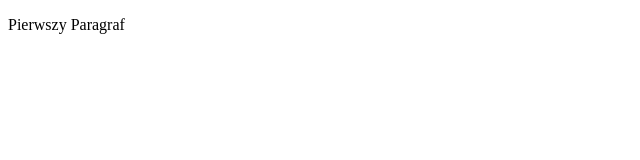
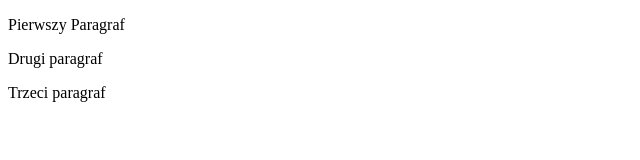
Before and after one commit to zxspace1/gitjestgit, a plain HTML site: page index.html in a window 1280 px wide. Shown: the whole page, without its empty margins (0-640 px from the left). Drawn offline with Linux system fonts and the light colour scheme.

Commit message:
trzeci paragraf

```diff
--- a/index.html
+++ b/index.html
@@ -6,6 +6,8 @@
 </head>
 <body>
    <p>Pierwszy Paragraf</p>
+   <p>Drugi paragraf</p>
+   <p>Trzeci paragraf</p>
 
 </body>
 </html>
```
